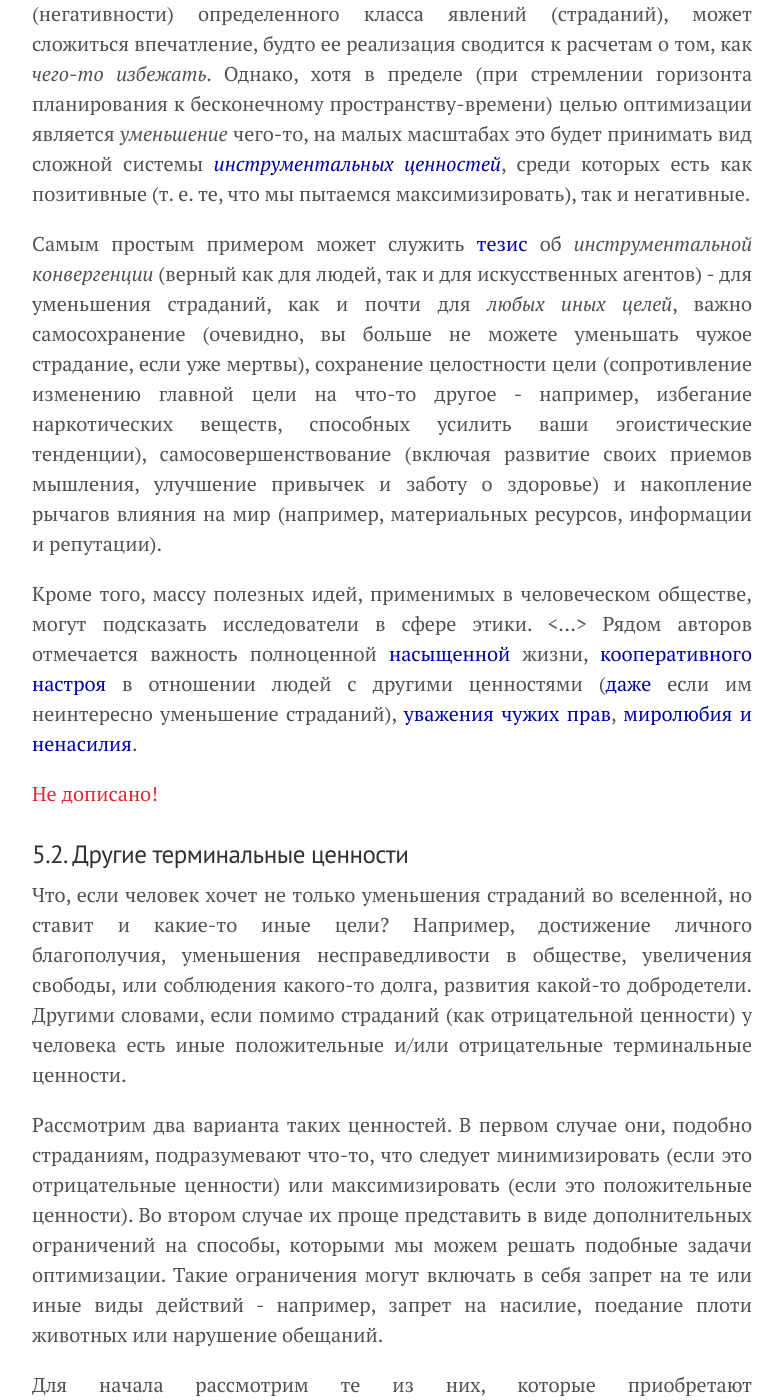
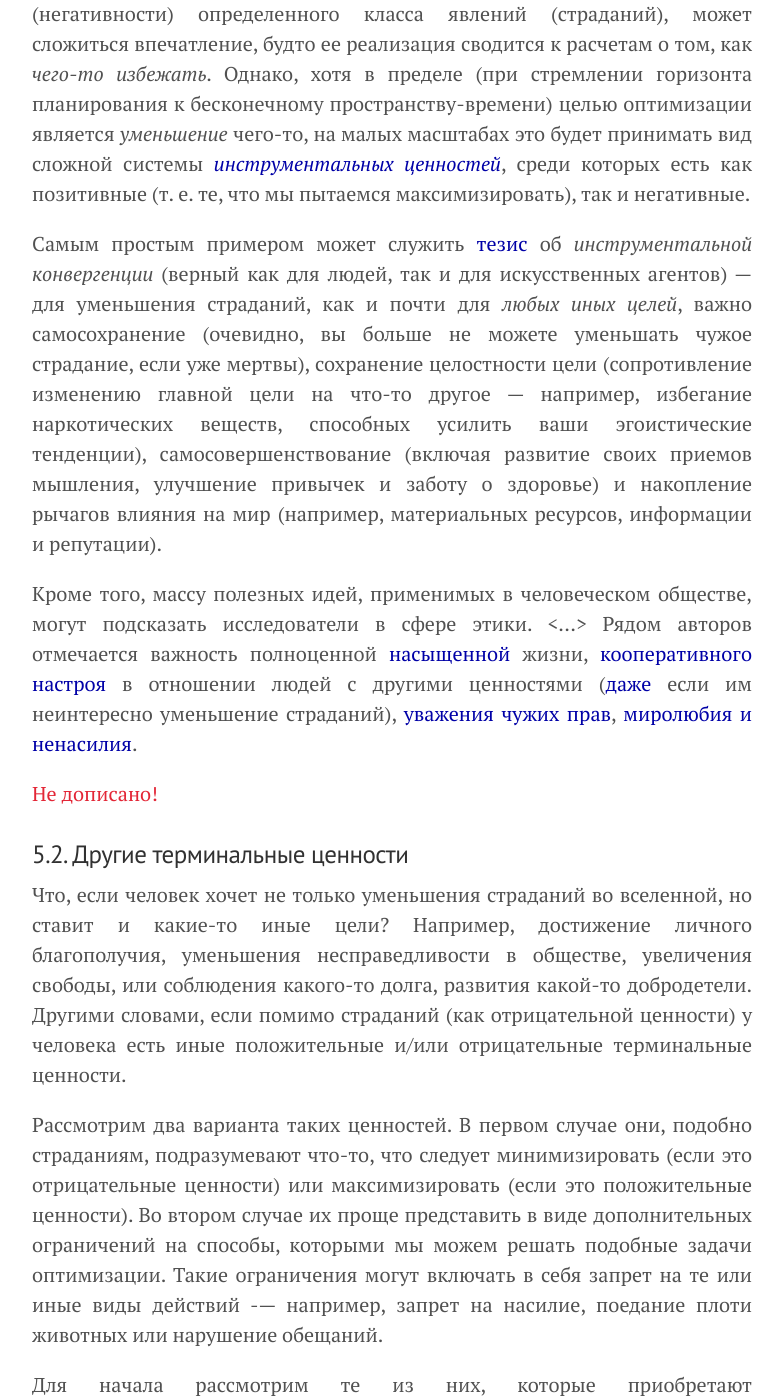
Before and after one commit to KKirdan/kkirdan.github.io, a Jekyll site: the page built from blog/_posts/5. drafts/2023-11-22-b3.md, in a window 1280 px wide and 1400 px high, scrolled down 15599 px. Shown: the whole window, without its empty margins (248-1031 px from the left). Built offline with Jekyll 4.4.1, drawn with Linux system fonts in a browser that asks for light colours; some of the changed text lies outside the part shown.

Commit message:
Update 2023-11-22-b3.md

```diff
--- a/blog/_posts/5. drafts/2023-11-22-b3.md
+++ b/blog/_posts/5. drafts/2023-11-22-b3.md
@@ -248,7 +248,7 @@ P. S. Нередко можно столкнуться с мнением, сог
 
 Поскольку идея уменьшения страданий основана на отрицательности (негативности) определенного класса явлений (страданий), может сложиться впечатление, будто ее реализация сводится к расчетам о том, как _чего-то избежать_. Однако, хотя в пределе (при стремлении горизонта планирования к бесконечному пространству-времени) целью оптимизации является _уменьшение_ чего-то, на малых масштабах это будет принимать вид сложной системы _[инструментальных ценностей](https://streetepistemology.ru/instrumentalnie-i-terminalnie-tsennosti)_, среди которых есть как позитивные (т. е. те, что мы пытаемся максимизировать), так и негативные.
 
-Самым простым примером может служить [тезис](https://en.wikipedia.org/wiki/Instrumental_convergence) об _инструментальной конвергенции_ (верный как для людей, так и для искусственных агентов) - для уменьшения страданий, как и почти для _любых иных целей_, важно самосохранение (очевидно, вы больше не можете уменьшать чужое страдание, если уже мертвы), сохранение целостности цели (сопротивление изменению главной цели на что-то другое - например, избегание наркотических веществ, способных усилить ваши эгоистические тенденции), самосовершенствование (включая развитие своих приемов мышления, улучшение привычек и заботу о здоровье) и накопление рычагов влияния на мир (например, материальных ресурсов, информации и репутации).
+Самым простым примером может служить [тезис](https://en.wikipedia.org/wiki/Instrumental_convergence) об _инструментальной конвергенции_ (верный как для людей, так и для искусственных агентов) — для уменьшения страданий, как и почти для _любых иных целей_, важно самосохранение (очевидно, вы больше не можете уменьшать чужое страдание, если уже мертвы), сохранение целостности цели (сопротивление изменению главной цели на что-то другое — например, избегание наркотических веществ, способных усилить ваши эгоистические тенденции), самосовершенствование (включая развитие своих приемов мышления, улучшение привычек и заботу о здоровье) и накопление рычагов влияния на мир (например, материальных ресурсов, информации и репутации).
 
 Кроме того, массу полезных идей, применимых в человеческом обществе, могут подсказать исследователи в сфере этики. <...> Рядом авторов отмечается важность полноценной [насыщенной](https://reducingsuffering.github.io/magnus-vinding-suffering-focused-ethics-and-the-importance-of-happiness.html) жизни, [кооперативного настроя](https://centerforreducingsuffering.org/research/why-altruists-should-be-cooperative/) в отношении людей с другими ценностями ([даже](https://longtermrisk.org/reasons-to-be-nice-to-other-value-systems/) если им неинтересно уменьшение страданий), [уважения чужих прав](https://lesswrong.ru/w/%D0%9E_%D0%BF%D0%BE%D0%BB%D1%8C%D0%B7%D0%B5_%D0%BB%D1%8E%D0%B1%D0%B5%D0%B7%D0%BD%D0%BE%D1%81%D1%82%D0%B8_%D0%BE%D0%B1%D1%89%D0%B8%D0%BD_%D0%B8_%D1%86%D0%B8%D0%B2%D0%B8%D0%BB%D0%B8%D0%B7%D0%B0%D1%86%D0%B8%D0%B8), [миролюбия и ненасилия](https://forum.effectivealtruism.org/posts/JnHeeTGAohMFxNbGK/peacefulness-nonviolence-and-experientialist-minimalism).
 
@@ -259,7 +259,7 @@ P. S. Нередко можно столкнуться с мнением, сог
 
 Что, если человек хочет не только уменьшения страданий во вселенной, но ставит и какие-то иные цели? Например, достижение личного благополучия, уменьшения несправедливости в обществе, увеличения свободы, или соблюдения какого-то долга, развития какой-то добродетели. Другими словами, если помимо страданий (как отрицательной ценности) у человека есть иные положительные и/или отрицательные терминальные ценности.
 
-Рассмотрим два варианта таких ценностей. В первом случае они, подобно страданиям, подразумевают что-то, что следует минимизировать (если это отрицательные ценности) или максимизировать (если это положительные ценности). Во втором случае их проще представить в виде дополнительных ограничений на способы, которыми мы можем решать подобные задачи оптимизации. Такие ограничения могут включать в себя запрет на те или иные виды действий - например, запрет на насилие, поедание плоти животных или нарушение обещаний.
+Рассмотрим два варианта таких ценностей. В первом случае они, подобно страданиям, подразумевают что-то, что следует минимизировать (если это отрицательные ценности) или максимизировать (если это положительные ценности). Во втором случае их проще представить в виде дополнительных ограничений на способы, которыми мы можем решать подобные задачи оптимизации. Такие ограничения могут включать в себя запрет на те или иные виды действий -— например, запрет на насилие, поедание плоти животных или нарушение обещаний.
 
 Для начала рассмотрим те из них, которые приобретают консеквенциалистскую форму: т. е., подобно уменьшению страданий, требуют уменьшать или увеличивать количество чего-либо во вселенной.
 
@@ -267,9 +267,9 @@ P. S. Нередко можно столкнуться с мнением, сог
 
 Поэтому рано или поздно (например, когда вы будете думать о том, в какую организацию пожертвовать свободные деньги) может встать вопрос о том, в какой степени для вас важны эти прочие вещи по сравнению со страданиями. Вам нужно ввести что-то вроде курса обмена одних ценностей на другие. Нужно понять, сколько именно страданий, по-вашему, эквивалентны тому или иному количеству другой отрицательной ценности (например, одной человеческой смерти) или сколько страданий можно окупить тем или иным количеством положительной ценности (например, продлением человеческой жизни на один год). Если же страдания (или какая-то их разновидность) для вас всегда важнее (как в системах ценностей [с лексическим порядком](https://casparoesterheld.com/2016/08/08/lexicographic-utility-functions/)), то другие ценности просто не должны играть роли в принятии масштабных решений, пока во вселенной есть эти страдания.
 
-С другой стороны, _некоторая_ степень совместимости ценностей не только достижима, но и неизбежна. В частности, очевидно, что вы просто не сможете быть успешными в уменьшении чьих-либо страданий, если не будете прибегать к компромиссам с эгоистической стороной своего существа и как-то заботиться _о себе лично_ - избегая сильных страданий и поощряя себя удовольствием за проделанную работу. Кроме того, если для уменьшения страданий нам лучше оставаться кооперативными в отношении других популярных ценностей, мы можем заниматься проектами, которые довольно выгодны для разных сторон, а не только для уменьшения страданий. <span class="draft">(Возможно, тут стоит добавить примеры.)</span>
+С другой стороны, _некоторая_ степень совместимости ценностей не только достижима, но и неизбежна. В частности, очевидно, что вы просто не сможете быть успешными в уменьшении чьих-либо страданий, если не будете прибегать к компромиссам с эгоистической стороной своего существа и как-то заботиться _о себе лично_ — избегая сильных страданий и поощряя себя удовольствием за проделанную работу. Кроме того, если для уменьшения страданий нам лучше оставаться кооперативными в отношении других популярных ценностей, мы можем заниматься проектами, которые довольно выгодны для разных сторон, а не только для уменьшения страданий. <span class="draft">(Возможно, тут стоит добавить примеры.)</span>
 
-Разберем теперь второй вид возможных дополнительных ценностей - ограничения _деонтологического_ характера на то, что именно мы можем делать в процессе оптимизации других ценностей.
+Разберем теперь второй вид возможных дополнительных ценностей — ограничения _деонтологического_ характера на то, что именно мы можем делать в процессе оптимизации других ценностей.
 
 Хотя и в этом случае ясно, что теоретически они могут конфликтовать с уменьшением страданий, в части случаев накал конфликта может оказаться намного меньшим, чем если бы вы, например, преследовали дополнительную цель максимизации удовольствий во вселенной и считали вдобавок, что в средней человеческой жизни удовольствия окупают страдания.
 
@@ -277,7 +277,7 @@ P. S. Нередко можно столкнуться с мнением, сог
 
 ### 5.3. Ограничения морального круга
 
-<span class="draft">(Пока не знаю, нужен ли этот раздел. Тема - на что похожи моральные системы, которые оценивают страдания не всех существ, а какой-то подгруппы - например, по видовому или национальному признаку, или по признаку рожденности/нерожденности - т. е. person-affecting views.)</span>
+<span class="draft">(Пока не знаю, нужен ли этот раздел. Тема — на что похожи моральные системы, которые оценивают страдания не всех существ, а какой-то подгруппы — например, по видовому или национальному признаку, или по признаку рожденности/нерожденности - т. е. person-affecting views.)</span>
 
 <a name="sources"></a>
 ## Источники
```
